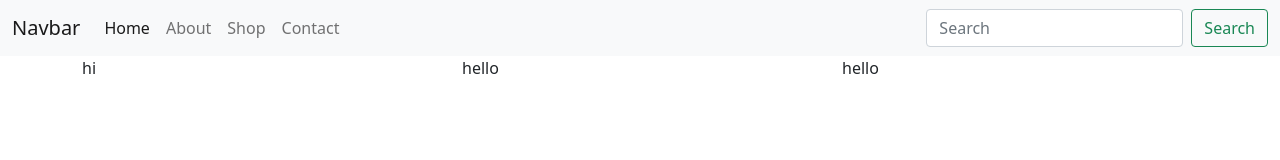
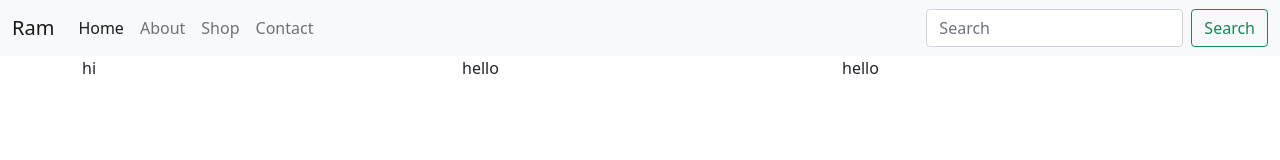
Before and after one commit to smith4545454545454556/clsas, a plain HTML site: page index.html in a window 1280 px wide. Drawn offline with nearby package versions, Linux system fonts and the light colour scheme.

Commit message:
changed navbar to ram

```diff
--- a/index.html
+++ b/index.html
@@ -14,7 +14,7 @@
     <body>
         <nav class="navbar navbar-expand-lg navbar-light bg-light">
             <div class="container-fluid">
-                <a class="navbar-brand" href="#">Navbar</a>
+                <a class="navbar-brand" href="#">Ram</a>
                 <button
                     class="navbar-toggler"
                     type="button"
```
